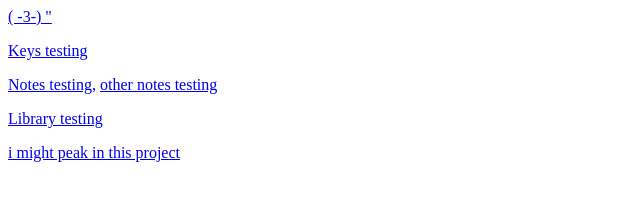
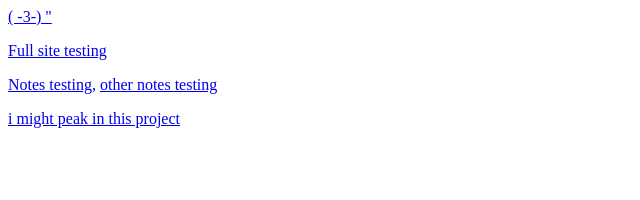
Before and after one commit to Crazy-Piano-IZV/Crazy-Piano-IZV.github.io, a plain HTML site: page index.html in a window 1280 px wide. Shown: the whole page, without its empty margins (0-640 px from the left). Drawn offline with Linux system fonts and the light colour scheme.

Commit message:
Update index.html

```diff
--- a/index.html
+++ b/index.html
@@ -3,10 +3,9 @@
 <body>
   <a href = "https://www.wikihow.com/"> ( -3-) "</a>
 
-  <p><a href="./pianosite.html">Keys testing</a></p>
+  <p><a href="./pianosite.html">Full site testing</a></p>
   <p><a href="./notestesting.html">Notes testing,</a>
   <a href="./notesTesting2.html"> other notes testing</a></p>
-  <p><a href="./interfaceUnBiblio.html">Library testing</a></p>
   <p><a href="./checkingWebWeight.html">i might peak in this project</a></p>
 </body>
 </html>
```
